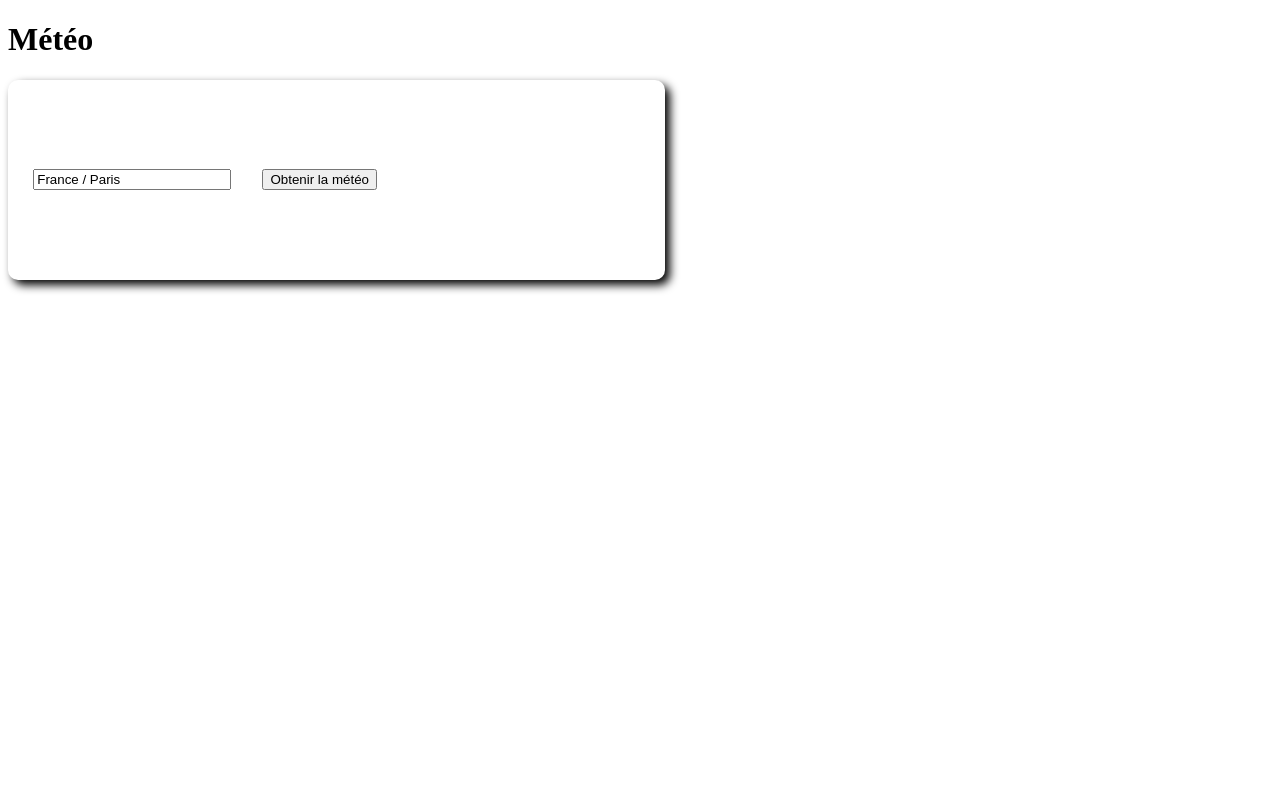
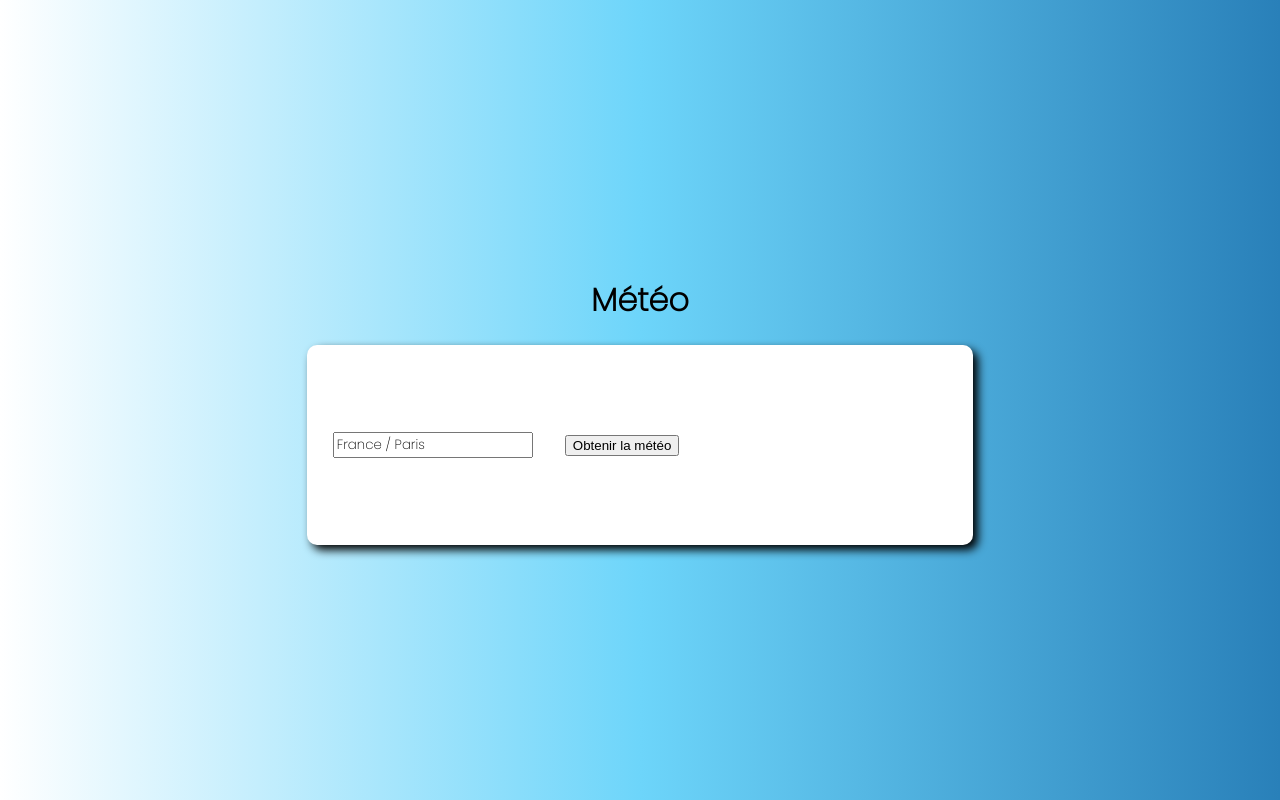
Before and after one commit to Ferry9/M-t-o2, a plain HTML site: page index.html in a window 1280 px wide. Drawn offline with nearby package versions, Linux system fonts and the light colour scheme.

Commit message:
Resolve merge conflicts

```diff
--- a/assets/style/style.css
+++ b/assets/style/style.css
@@ -1,4 +1,3 @@
-<<<<<<< HEAD
 @import url('https://fonts.googleapis.com/css2?family=Poppins:wght@200&display=swap');
 
 
@@ -106,4 +105,3 @@ input{
     width: 30%;
     font-family: 'Poppins', sans-serif;
 }
->>>>>>> 68b38cbf200282a5e4e597d999c27680f083edf5
```
